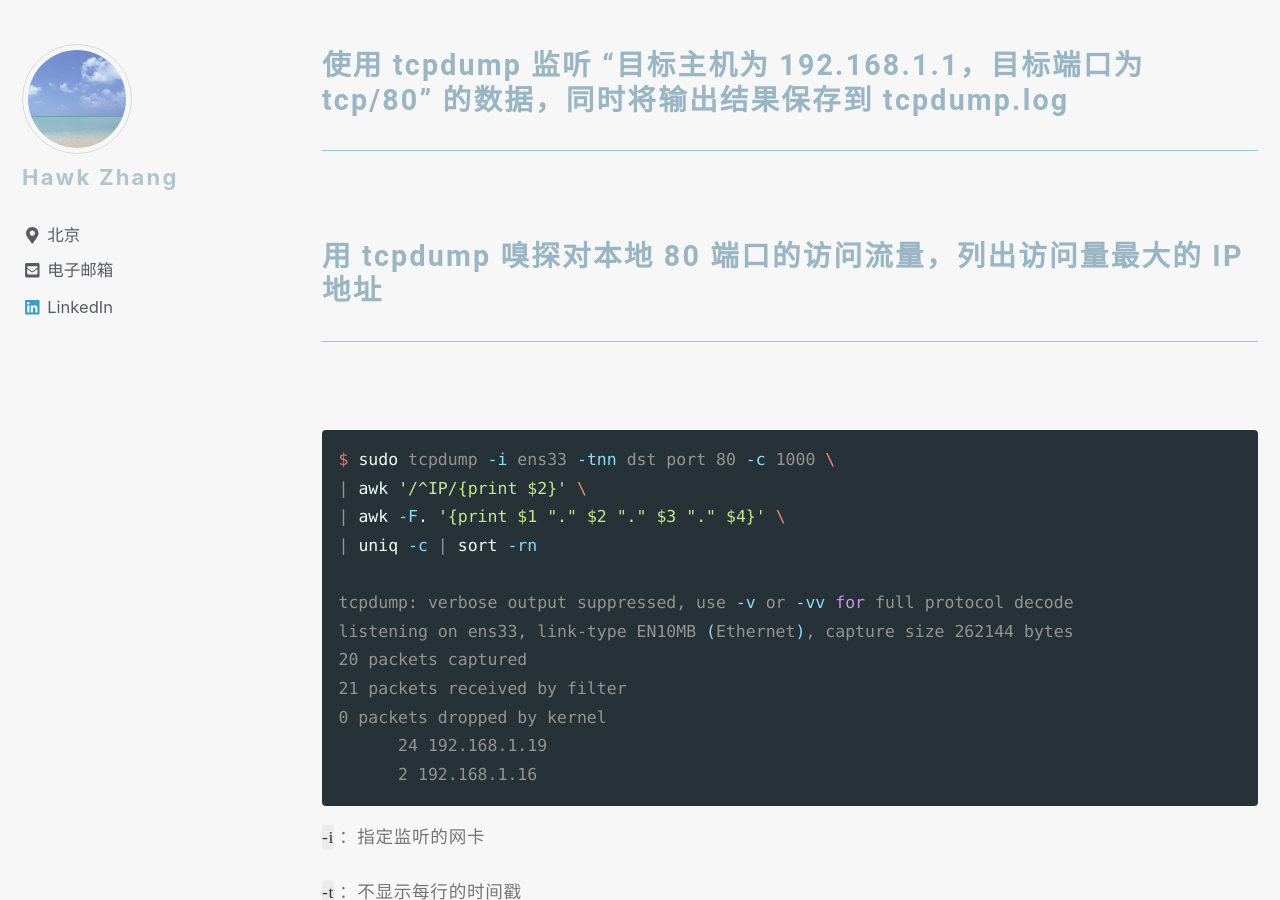
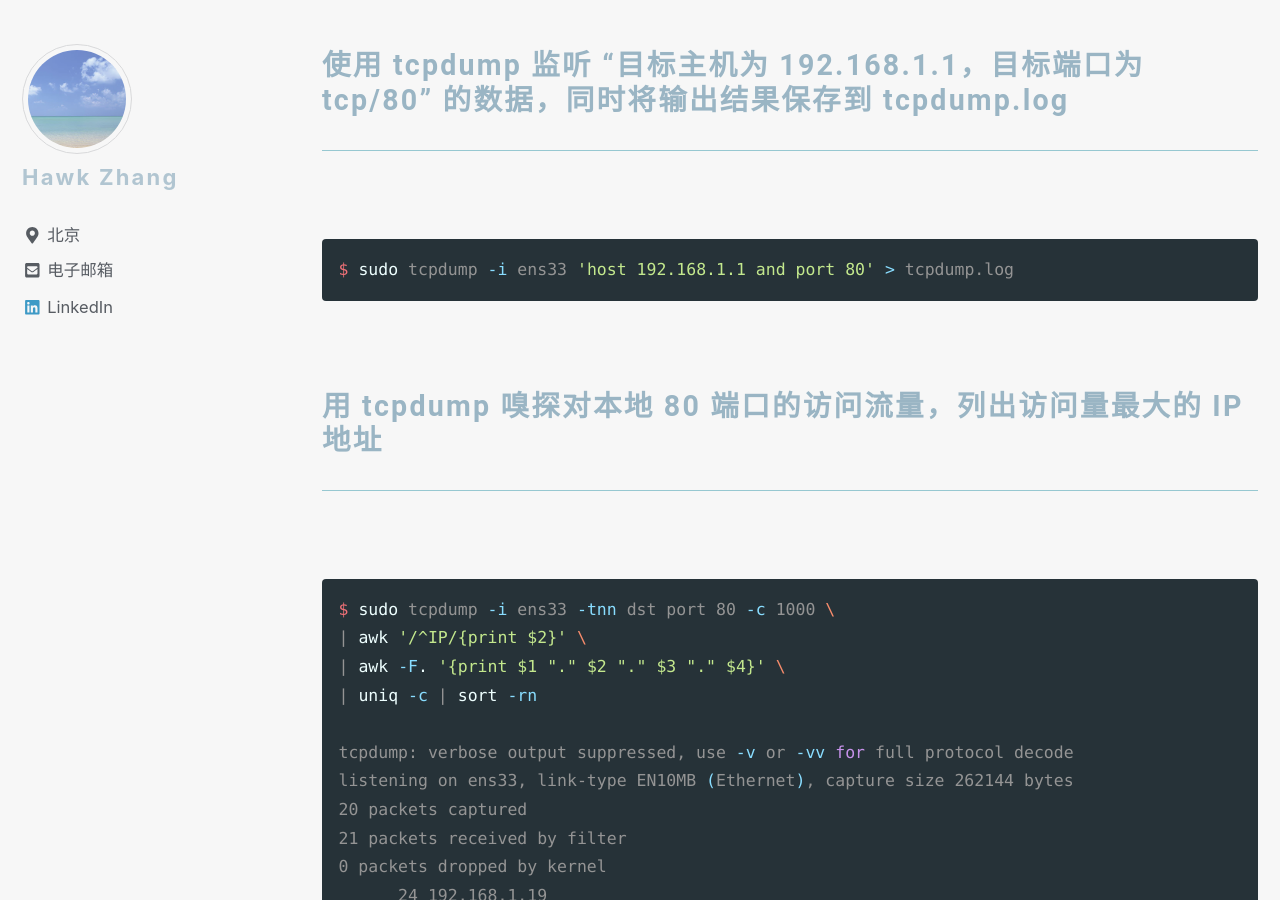
Before and after one commit to narru888/linotes_note, a Jekyll site: the page built from _posts/cheatsheet/2017-05-01-network.md, in a window 1280 px wide and 900 px high, scrolled down 6067 px. Built offline with Jekyll 4.4.1, drawn with Linux system fonts in a browser that asks for light colours; nearby versions of some CDN libraries; a script that is not in the unit is left out.

Commit message:
update on 2018-12-10 10:58:01 CST

````diff
--- a/_posts/cheatsheet/2017-05-01-network.md
+++ b/_posts/cheatsheet/2017-05-01-network.md
@@ -162,6 +162,10 @@ $ sudo tcpdump -i venet0 -tnn dst port 80 -c 1000 \
 
 
 ### 使用 tcpdump 监听 “目标主机为 192.168.1.1，目标端口为 tcp/80” 的数据，同时将输出结果保存到 tcpdump.log
+
+```bash
+$ sudo tcpdump -i ens33 'host 192.168.1.1 and port 80' > tcpdump.log
+```
 
 
 
````
